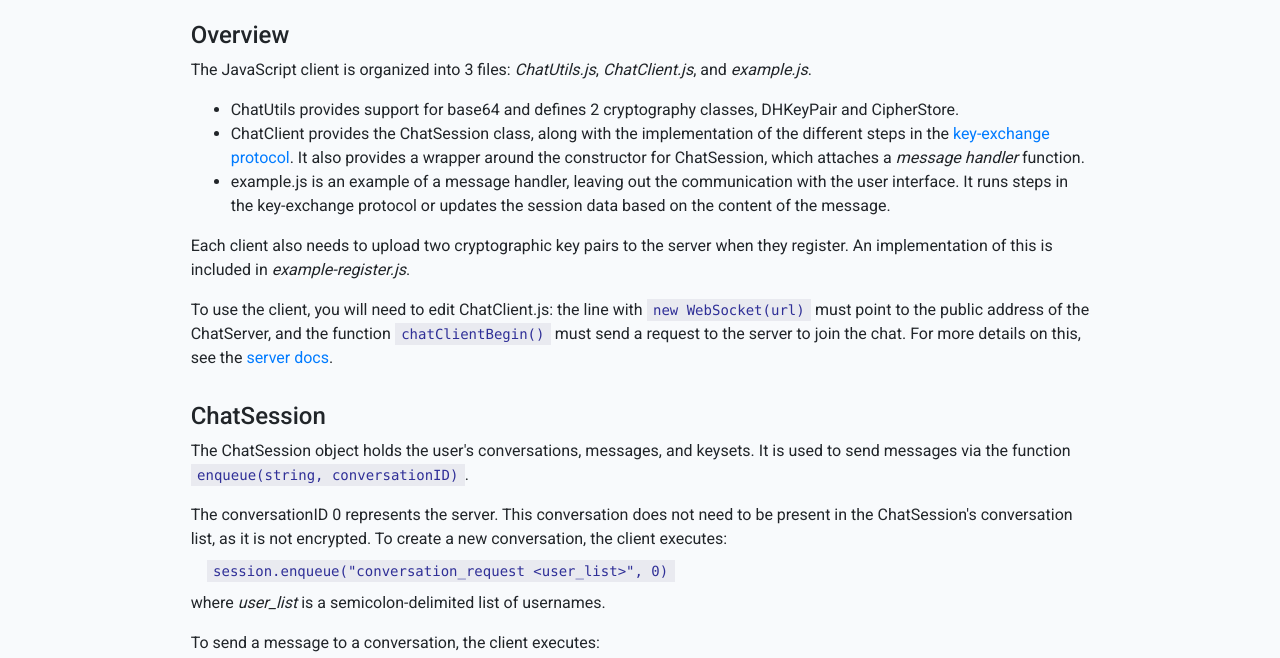
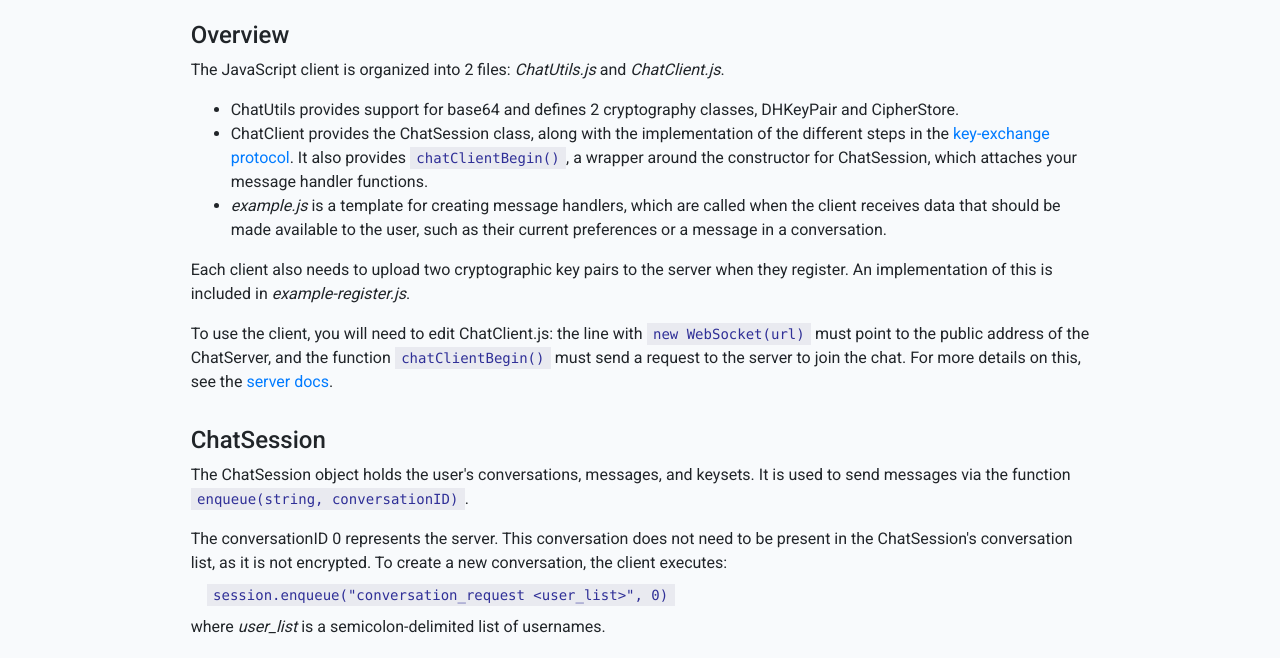
Before and after one commit to dylanburati/CNChat, a plain HTML site: page client.html in a window 1280 px wide. Shown: the part 129-787 px from the top of the page. Drawn offline with nearby package versions, Linux system fonts and the light colour scheme.

Commit message:
Update description of message handlers

```diff
--- a/client.html
+++ b/client.html
@@ -51,18 +51,19 @@
           <span class="anchor" id="overview"></span>
           <p class="h4">Overview</p>
           <p>
-            The JavaScript client is organized into 3 files: <em>ChatUtils.js</em>, <em>ChatClient.js</em>, and <em>example.js</em>.
+            The JavaScript client is organized into 2 files: <em>ChatUtils.js</em> and <em>ChatClient.js</em>.
           </p>
           <ul>
             <li>ChatUtils provides support for base64 and defines 2 cryptography classes, DHKeyPair and CipherStore.</li>
             <li>
               ChatClient provides the ChatSession class, along with the implementation of the different steps in the
-              <a href="./key-exchange.html">key-exchange protocol</a>. It also provides a wrapper around the constructor
-              for ChatSession, which attaches a <em>message handler</em> function.
+              <a href="./key-exchange.html">key-exchange protocol</a>. It also provides <code>chatClientBegin()</code>,
+              a wrapper around the constructor for ChatSession, which attaches your message handler functions.
             </li>
             <li>
-              example.js is an example of a message handler, leaving out the communication with the user interface. It runs steps
-              in the key-exchange protocol or updates the session data based on the content of the message.
+              <em>example.js</em> is a template for creating message handlers, which are called when the client receives
+              data that should be made available to the user, such as their current preferences or a message in a
+              conversation.
             </li>
           </ul>
           <p>
@@ -195,7 +196,7 @@ module.exports = { presets };</code>
               <p class="ml-4 mt-2 mb-0" style="line-height: 1.35;">
                 Note: the functions in the bundle will not be defined in the scope of the window. If your code for the
                 user interface needs to access one of them, you can add lines to the end of CNChat-es6.js like this:<br>
-                <code class="d-block">window.chatClientBegin = chatClientBegin</code>
+                <code class="d-block">window.chatClientBegin = chatClientBegin;</code>
               </p>
             </li>
             <li class="mb-2">
```
